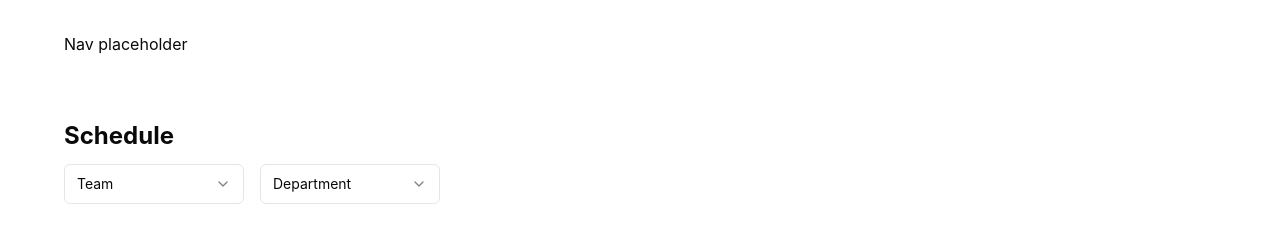
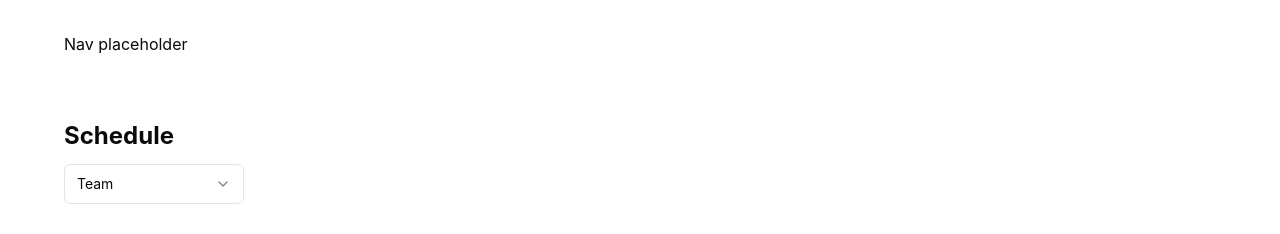
Before and after one commit to shdx53/wfh-tracking-system, a Next.js app: page /schedule in a window 1280 px wide. Shown: the top 234 px of the page. Built offline with nearby package versions, Linux system fonts and the light colour scheme.

Commit message:
View Team and Overall Schedule: Remove department filter

```diff
--- a/app/schedule/page.jsx
+++ b/app/schedule/page.jsx
@@ -5,8 +5,6 @@ import { useState } from "react";
 
 // Component
 import { Calendar } from "@/components/ui/calendar";
-import { Tabs, TabsContent, TabsList, TabsTrigger } from "@/components/ui/tabs";
-import EmployeeCard from "../components/schedule/EmployeeCard";
 import {
   Select,
   SelectContent,
@@ -14,6 +12,8 @@ import {
   SelectTrigger,
   SelectValue,
 } from "@/components/ui/select";
+import { Tabs, TabsContent, TabsList, TabsTrigger } from "@/components/ui/tabs";
+import EmployeeCard from "../components/schedule/EmployeeCard";
 
 export default function Schedule() {
   // Initialize date to current date
@@ -50,7 +50,6 @@ export default function Schedule() {
       <header className="flex flex-col gap-3 py-8">
         <h1 className="text-2xl font-bold">Schedule</h1>
         <div className="flex gap-4">
-          {/* Team filter */}
           <Select>
             <SelectTrigger className="w-[180px]">
               <SelectValue placeholder="Team" />
@@ -59,18 +58,6 @@ export default function Schedule() {
               <SelectItem value="Team1">Team1</SelectItem>
               <SelectItem value="Team2">Team2</SelectItem>
               <SelectItem value="Team3">Team3</SelectItem>
-            </SelectContent>
-          </Select>
-
-          {/* Department filter */}
-          <Select>
-            <SelectTrigger className="w-[180px]">
-              <SelectValue placeholder="Department" />
-            </SelectTrigger>
-            <SelectContent>
-              <SelectItem value="Department1">Department1</SelectItem>
-              <SelectItem value="Department2">Department2</SelectItem>
-              <SelectItem value="Department3">Department3</SelectItem>
             </SelectContent>
           </Select>
         </div>
```
